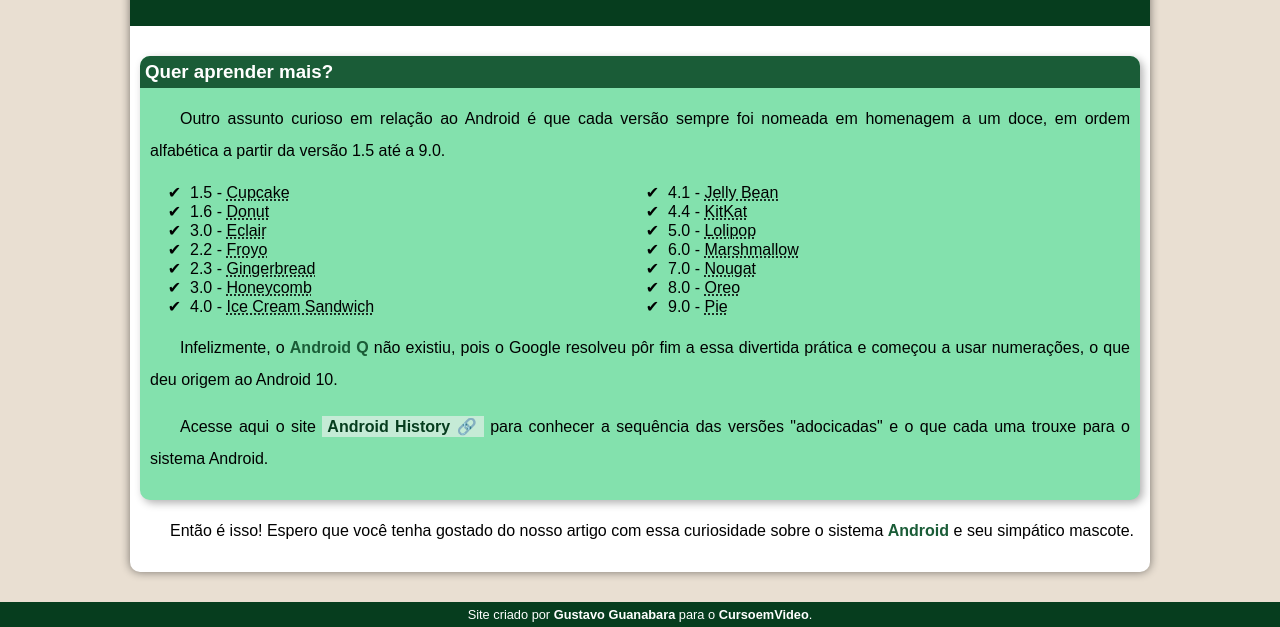
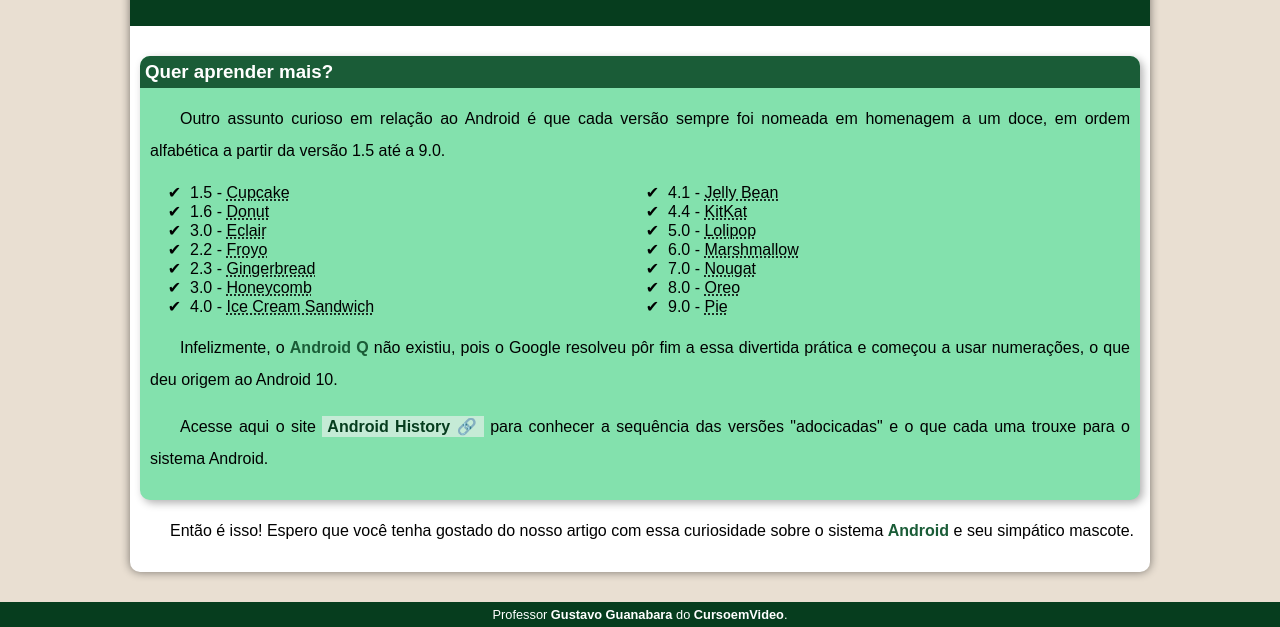
Before and after one commit to MatheusJesus10/projeto-android, a plain HTML site: page index.html in a window 1280 px wide. Shown: the part 2411-3038 px from the top of the page. Drawn offline with Linux system fonts and the light colour scheme.

Commit message:
atualizei o footer

```diff
--- a/index.html
+++ b/index.html
@@ -79,7 +79,7 @@
         </article>
     </main>
     <footer>
-        <p>Site criado por <a href="https://gustavoguanabara.github.io/" target="_blank">Gustavo Guanabara</a> para o <a href="https://www.youtube.com/cursoemvideo" target="_blank">CursoemVideo</a>.</p>
+        <p>Professor <a href="https://gustavoguanabara.github.io/" target="_blank">Gustavo Guanabara</a> do <a href="https://www.youtube.com/cursoemvideo" target="_blank">CursoemVideo</a>.</p>
     </footer>
 </body>
 </html>
```
